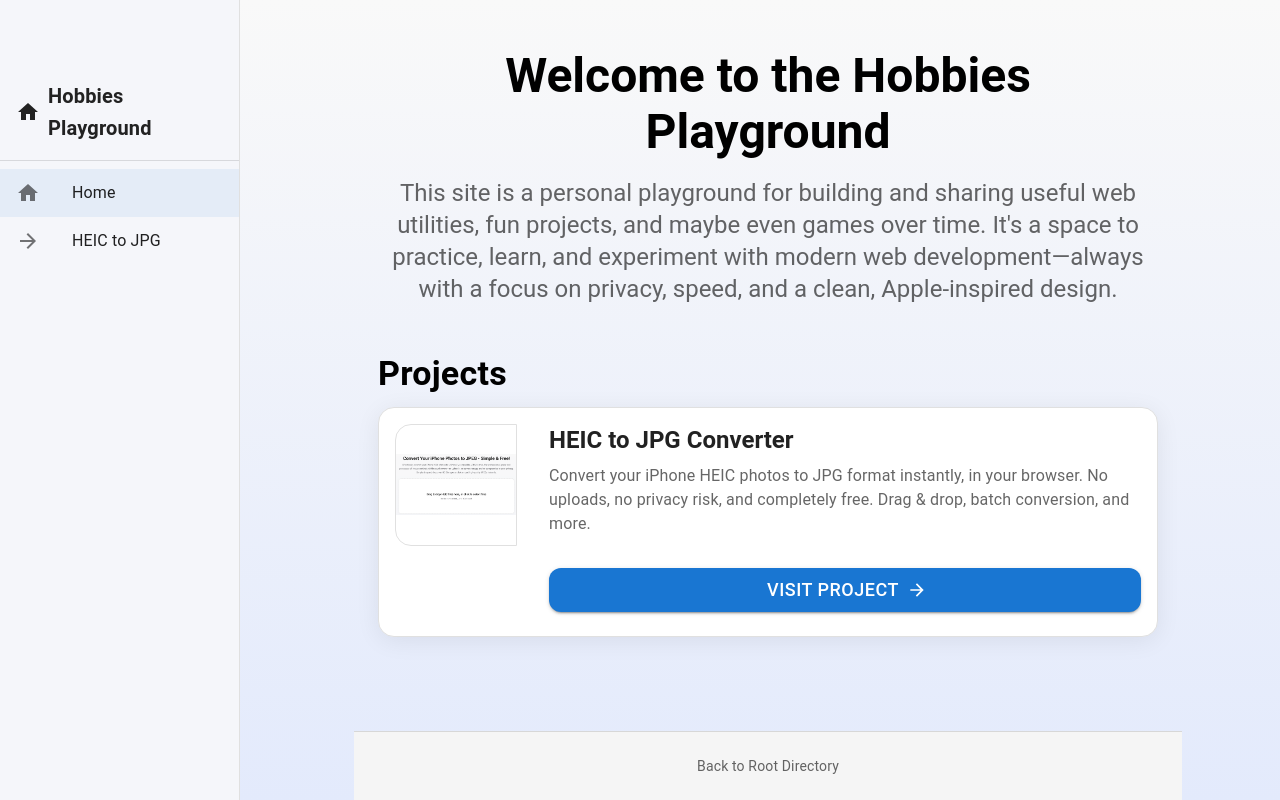
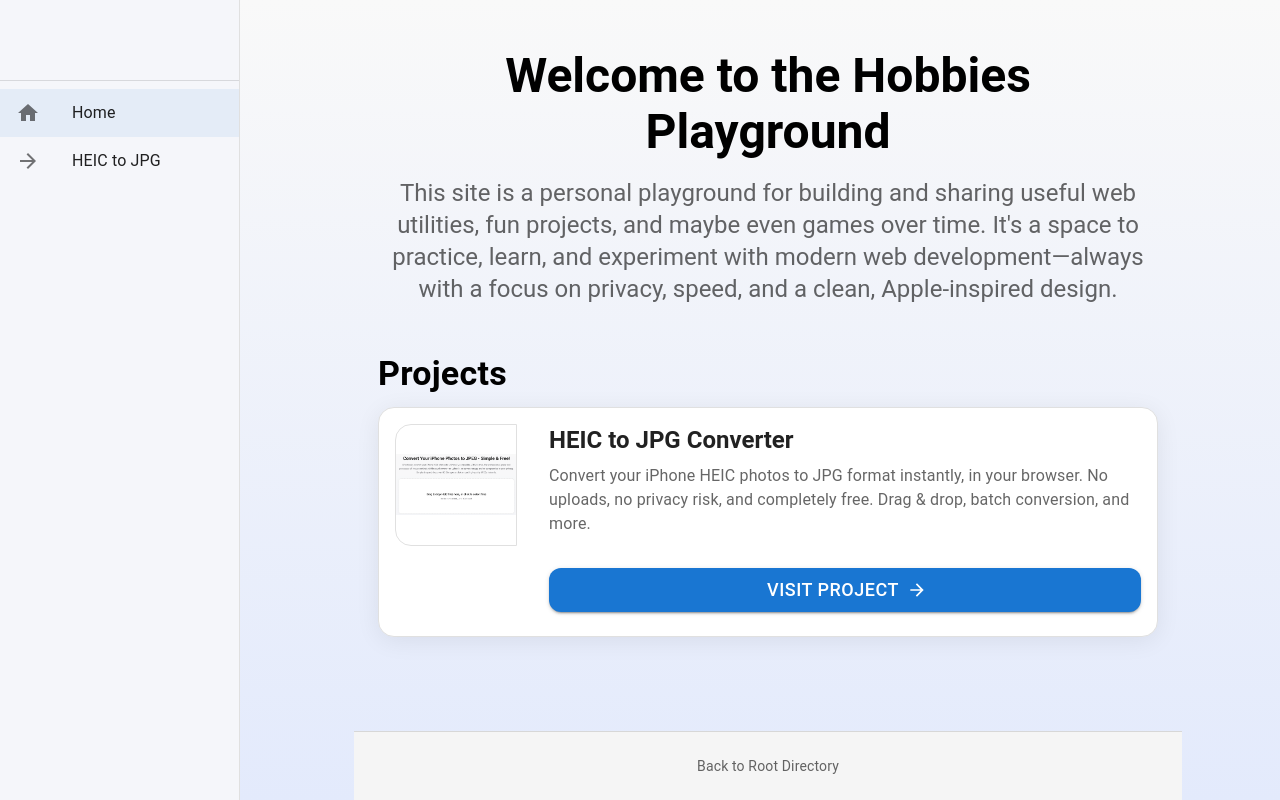
Before and after one commit to BilkoBibitkov/bilkobibitkov.github.io, a React (Create React App) app: page / in a window 1280 px wide. Built offline with nearby package versions, Linux system fonts and the light colour scheme.

Commit message:
chore: remove sidebar branding and Home icon, keep only navigation list

```diff
--- a/src/App.tsx
+++ b/src/App.tsx
@@ -88,9 +88,6 @@ function App() {
       >
         <Toolbar />
         <Box sx={{ overflow: 'auto', mt: 2 }}>
-          <Typography variant="h6" sx={{ fontWeight: 700, color: '#222', px: 2, mb: 2, display: 'flex', alignItems: 'center', gap: 1 }}>
-            <HomeIcon sx={{ verticalAlign: 'middle' }} /> Hobbies Playground
-          </Typography>
           <Divider />
           <List>
             <ListItem button selected={page === 'home'} onClick={() => handleNav('home')}>
```
